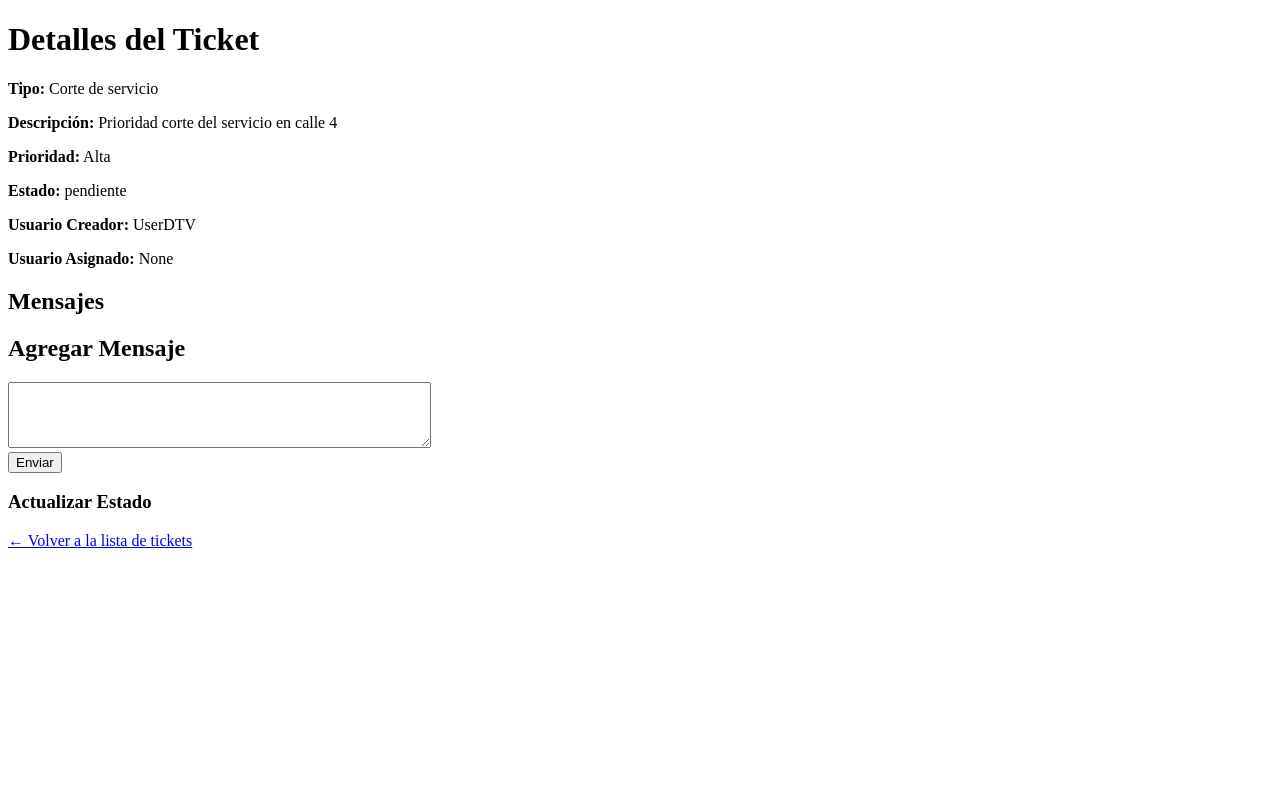
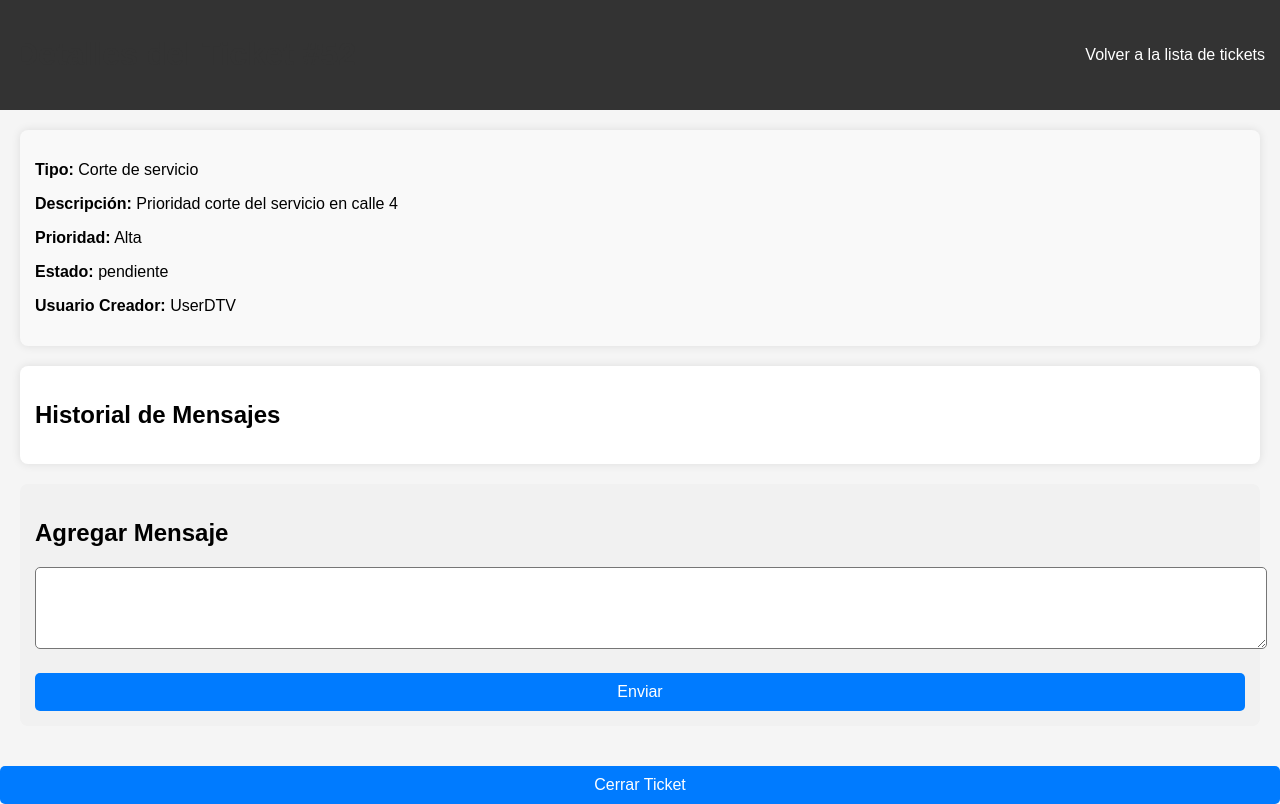
Before and after one commit to agustinSC2034/Tickets, a Flask app: page /ticket/52 in a window 1280 px wide. Before the commit the page ends 548 px from the top, so only its background shows below. Run offline with Flask 3, Linux system fonts and the light colour scheme; the visitor is signed in with stand-in values (Sample User, id 1); data comes from the database, SQL or seed files in the repository; both versions use the stored data as it was after the commit.

Commit message:
sumary4-2

```diff
--- /dev/null
+++ b/static/styles.css
@@ -0,0 +1,165 @@
+body {
+    font-family: Arial, sans-serif;
+    margin: 0;
+    padding: 0;
+    background-color: #f5f5f5;
+}
+
+header {
+    background-color: #333;
+    color: white;
+    padding: 15px;
+    display: flex;
+    justify-content: space-between;
+    align-items: center;
+}
+
+header nav a {
+    color: white;
+    text-decoration: none;
+    margin-left: 15px;
+}
+
+.filters {
+    margin: 20px;
+}
+
+.tickets-table {
+    width: 100%;
+    border-collapse: collapse;
+    margin: 20px auto;
+    background: white;
+}
+
+.tickets-table th, .tickets-table td {
+    padding: 10px;
+    border: 1px solid #ddd;
+    text-align: center;
+}
+
+.ticket-row.pendiente { background-color: #ffcc80; }
+.ticket-row.en-proceso { background-color: #90caf9; }
+.ticket-row.cerrado { background-color: #e0e0e0; }
+
+
+
+
+
+/* Estilos para la vista de un ticket */
+.ticket-details {
+    background: #f9f9f9;
+    padding: 15px;
+    margin: 20px;
+    border-radius: 8px;
+    box-shadow: 0 0 10px rgba(0, 0, 0, 0.1);
+}
+
+/* Chat de mensajes */
+.messages-container {
+    margin: 20px;
+    padding: 15px;
+    background: white;
+    border-radius: 8px;
+    box-shadow: 0 0 10px rgba(0, 0, 0, 0.1);
+}
+
+.message {
+    padding: 10px;
+    margin: 10px 0;
+    border-radius: 5px;
+    max-width: 60%;
+}
+
+.directv-message {
+    background-color: #d1ecf1;
+    text-align: right;
+    margin-left: auto;
+}
+
+.usittel-message {
+    background-color: #f8d7da;
+    text-align: left;
+    margin-right: auto;
+}
+
+/* Formulario de mensajes */
+.message-form {
+    margin: 20px;
+    padding: 15px;
+    background: #f1f1f1;
+    border-radius: 8px;
+}
+
+textarea {
+    width: 100%;
+    padding: 10px;
+    border-radius: 5px;
+}
+
+/* Botón de actualización de estado */
+.update-status {
+    margin: 20px;
+    padding: 15px;
+    background: #fff3cd;
+    border-radius: 8px;
+}
+
+
+
+
+/* Estilos para login y registro */
+.login-container,
+.register-container {
+    max-width: 400px;
+    margin: 50px auto;
+    padding: 20px;
+    background: #ffffff;
+    border-radius: 10px;
+    box-shadow: 0 0 10px rgba(0, 0, 0, 0.1);
+    text-align: center;
+}
+
+h1 {
+    color: #333;
+}
+
+label {
+    display: block;
+    text-align: left;
+    margin-top: 10px;
+}
+
+input, select {
+    width: 100%;
+    padding: 10px;
+    margin-top: 5px;
+    border: 1px solid #ccc;
+    border-radius: 5px;
+}
+
+button {
+    width: 100%;
+    background: #007bff;
+    color: white;
+    border: none;
+    padding: 10px;
+    margin-top: 20px;
+    border-radius: 5px;
+    cursor: pointer;
+    font-size: 16px;
+}
+
+button:hover {
+    background: #0056b3;
+}
+
+.back-link {
+    display: block;
+    margin-top: 15px;
+    text-decoration: none;
+    color: #007bff;
+}
+
+.back-link:hover {
+    text-decoration: underline;
+}
--- a/templates/view_ticket.html
+++ b/templates/view_ticket.html
@@ -1,102 +1,86 @@
 <!DOCTYPE html>
-<html lang="en">
+<html lang="es">
 
 <head>
-    <script>
-        function showLoading() {
-            let loadingDiv = document.createElement("div");
-            loadingDiv.id = "loadingPopup";
-            loadingDiv.style.position = "fixed";
-            loadingDiv.style.top = "50%";
-            loadingDiv.style.left = "50%";
-            loadingDiv.style.transform = "translate(-50%, -50%)";
-            loadingDiv.style.padding = "20px";
-            loadingDiv.style.background = "#fff";
-            loadingDiv.style.border = "2px solid #000";
-            loadingDiv.style.zIndex = "1000";
-            loadingDiv.innerHTML = "<strong>Procesando...</strong>";
-
-            document.body.appendChild(loadingDiv);
-        }
-    </script>
-
-    <script>
-        function confirmarAccion(mensaje) {
-            return confirm(mensaje);
-        }
-    </script>
-
-
     <meta charset="UTF-8">
     <meta name="viewport" content="width=device-width, initial-scale=1.0">
     <title>Ver Ticket</title>
+    <link rel="stylesheet" href="{{ url_for('static', filename='styles.css') }}">
 </head>
 
 <body>
-    <h1>Detalles del Ticket</h1>
+    <header>
+        <h1>Detalles del Ticket #{{ ticket['id'] }}</h1>
+        <nav>
+            <a href="/tickets">Volver a la lista de tickets</a>
+        </nav>
+    </header>
+
+    <div class="ticket-details">
         <p><strong>Tipo:</strong> {{ ticket['tipo'] }}</p>
         <p><strong>Descripción:</strong> {{ ticket['descripcion'] }}</p>
         <p><strong>Prioridad:</strong> {{ ticket['prioridad'] }}</p>
-    <p><strong>Estado:</strong> {{ ticket['estado'] }}</p>
+        <p><strong>Estado:</strong> <span class="estado-{{ ticket['estado']|lower }}">{{ ticket['estado'] }}</span></p>
         <p><strong>Usuario Creador:</strong> {{ ticket['usuario_creador'] }}</p>
+        {% if ticket['usuario_asignado'] %}
             <p><strong>Usuario Asignado:</strong> {{ ticket['usuario_asignado'] }}</p>
+        {% endif %}
+    </div>
 
-    <!-- Mostrar mensajes -->
-    <h2>Mensajes</h2>
-    <div>
+    <!-- Mensajes estilo chat -->
+    <div class="messages-container">
+        <h2>Historial de Mensajes</h2>
         {% for message in messages %}
+            <div class="message {% if message['rol'] == 'directv' %}directv-message{% else %}usittel-message{% endif %}">
                 <p><strong>{{ message['usuario'] }} ({{ message['rol'] }})</strong> - {{ message['fecha'] }}</p>
                 <p>{{ message['mensaje'] }}</p>
-        <hr>
+            </div>
         {% endfor %}
     </div>
 
-    <!-- Mostrar formulario de mensajes solo si el ticket no está cerrado o resuelto -->
-    {% if ticket['estado'].lower() not in ['cerrado', 'resuelto'] %}
+    <!-- Formulario para agregar mensajes -->
+    {% if ticket['estado'].lower() != 'cerrado' %}
+    <div class="message-form">
         <h2>Agregar Mensaje</h2>
-    <form method="POST" action="{{ url_for('add_message', ticket_id=ticket['id']) }}" onsubmit="showLoading()">
-        <textarea name="mensaje" rows="4" cols="50" required></textarea><br>
+        <form method="POST" action="{{ url_for('add_message', ticket_id=ticket['id']) }}">
+            <textarea name="mensaje" rows="4" required></textarea><br>
             <button type="submit">Enviar</button>
         </form>
+    </div>
     {% else %}
-    <p><strong>Este ticket está {{ ticket['estado'] }} y ya no se pueden agregar mensajes.</strong></p>
+    <p><strong>Este ticket está cerrado y no se pueden agregar mensajes.</strong></p>
     {% endif %}
 
-    <!-- Opciones de Usittel para actualizar el estado -->
+    <!-- Opciones de actualizar estado (solo para Usittel) -->
+    {% if current_user.role == 'usittel' and ticket.estado != 'cerrado' %}
+    <div class="update-status">
         <h3>Actualizar Estado</h3>
-
-    {% if current_user.role == 'usittel' and ticket.estado != 'cerrado' %}
         <form action="{{ url_for('update_ticket', id=ticket.id) }}" method="POST">
-        <label for="estado">Actualizar Estado:</label>
+            <label for="estado">Nuevo Estado:</label>
             <select name="estado" required>
                 <option value="pendiente" {% if ticket.estado == 'pendiente' %}selected{% endif %}>Pendiente</option>
                 <option value="en proceso" {% if ticket.estado == 'en proceso' %}selected{% endif %}>En proceso</option>
                 <option value="cerrado" {% if ticket.estado == 'cerrado' %}selected{% endif %}>Cerrado</option>
             </select>
-        <button type="submit" onclick="return confirmarAccion('¿Estás seguro de actualizar el estado?')">Actualizar</button>
+            <button type="submit">Actualizar</button>
         </form>
-
+    </div>
     {% endif %}
 
-
-    {% if current_user.role == 'directv' or current_user.role == 'usittel' %}
+    <!-- Botón para cerrar ticket (Directv o Usittel) -->
     {% if ticket.estado != 'cerrado' %}
-    <form action="{{ url_for('close_ticket', id=ticket.id) }}" method="POST" onsubmit="showLoading()" onsubmit="return confirmarAccion('¿Seguro que quieres cerrar este ticket?')">
+    <form action="{{ url_for('close_ticket', id=ticket.id) }}" method="POST">
         <button type="submit">Cerrar Ticket</button>
     </form>
     {% endif %}
-    {% endif %}
 
-
+    <!-- Botón para reabrir ticket (solo Directv) -->
     {% if current_user.role == 'directv' and ticket.estado == 'cerrado' %}
-    <form method="POST" action="{{ url_for('reopen_ticket', id=ticket.id) }}" onsubmit="showLoading()">
+    <form method="POST" action="{{ url_for('reopen_ticket', id=ticket.id) }}">
         <button type="submit">Reabrir Ticket</button>
     </form>
     {% endif %}
 
-
-    <a href="/tickets" class="button">← Volver a la lista de tickets</a>
-
 </body>
 
 </html>
```
Also changed, not shown: templates/login.html (+17 -10 lines), templates/register.html (+14 -7 lines), templates/ticket_details.html (deleted, +0 -34 lines), templates/ticket_history.html (deleted, +0 -27 lines), templates/tickets.html (+20 -83 lines), database.db. Lines whose indentation alone changed are shown as unchanged.
